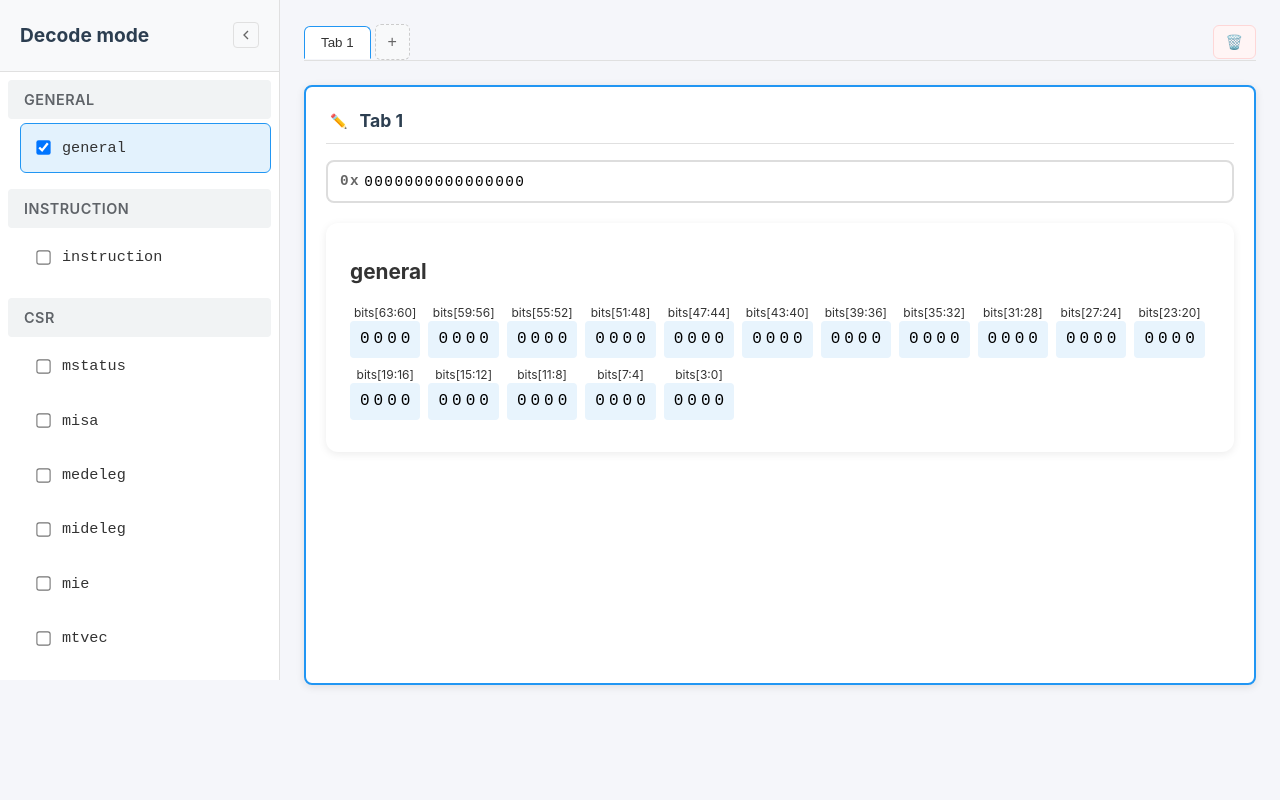
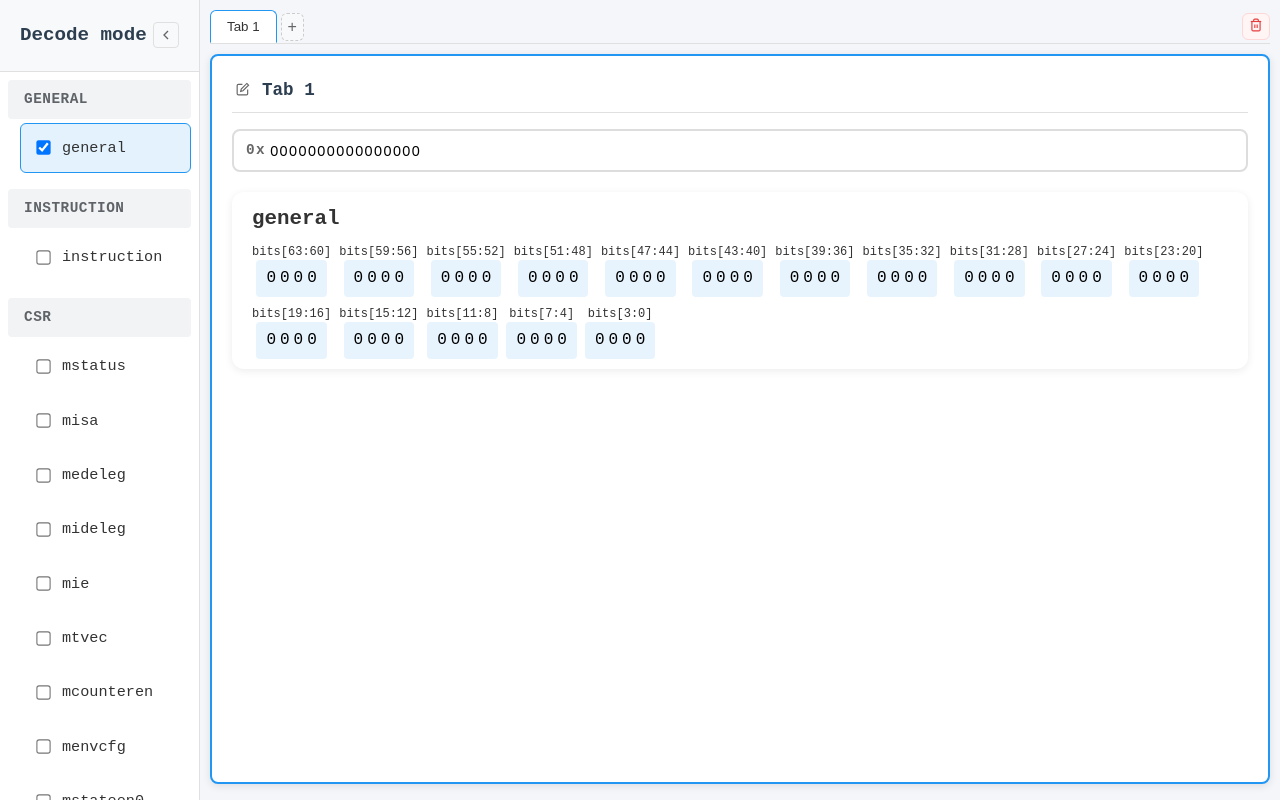
Before and after one commit to ngc7331/rvdecoder-ts, a Vue app: page / in a window 1280 px wide. Built offline with nearby package versions, Linux system fonts and the light colour scheme.

Commit message:
feat: optimize css

```diff
--- a/src/App.vue
+++ b/src/App.vue
@@ -173,6 +173,7 @@ watch([tabs, activeTabId, sidebarCollapsed], saveTabsState, { deep: true })
         <TabNavigation
           :tabs="tabs"
           :active-tab-id="activeTabId"
+          :sidebar-collapsed="sidebarCollapsed"
           @add-tab="addTab"
           @remove-tab="removeTab"
           @select-tab="selectTab"
@@ -194,6 +195,7 @@ watch([tabs, activeTabId, sidebarCollapsed], saveTabsState, { deep: true })
             :key="tab.id"
             :tab="tab"
             :is-active="activeTabId === tab.id"
+            :is-double-row="tabs.length > 2"
             @update-tab="(updates) => handleTabUpdate(tab.id, updates)"
             @select-tab="selectTab(tab.id)"
           />
@@ -217,7 +219,7 @@ watch([tabs, activeTabId, sidebarCollapsed], saveTabsState, { deep: true })
 }
 .content-area {
   flex: 1;
-  padding: 24px;
+  padding: 10px;
   overflow-y: auto;
   display: flex;
   flex-direction: column;
@@ -227,7 +229,7 @@ watch([tabs, activeTabId, sidebarCollapsed], saveTabsState, { deep: true })
 .tab-content-grid {
   flex: 1;
   display: grid;
-  gap: 20px;
+  gap: 10px;
 }
 .tab-content-grid.single {
   grid-template-columns: 1fr;
--- a/src/assets/main.css
+++ b/src/assets/main.css
@@ -6,7 +6,7 @@
 }
 
 body {
-  font-family: -apple-system, BlinkMacSystemFont, 'Segoe UI', Roboto, sans-serif;
+  font-family: monospace, 'Consolas', 'Monaco', 'Menlo', 'Courier New';
   line-height: 1.6;
   color: #333;
 }
--- a/src/components/DecoderCard.vue
+++ b/src/components/DecoderCard.vue
@@ -342,14 +342,14 @@ const extraInfo = computed(() => {
   background: #fff;
   border-radius: 12px;
   box-shadow: 0 2px 8px rgba(0, 0, 0, 0.08);
-  padding: 32px 24px;
+  padding: 10px 20px;
   min-width: 320px;
-  margin-bottom: 24px;
+  margin-bottom: 12px;
 }
 .card-title {
   font-size: 1.3rem;
   font-weight: bold;
-  margin-bottom: 16px;
+  margin-bottom: 8px;
 }
 .bin-output {
   display: flex;
@@ -369,7 +369,6 @@ const extraInfo = computed(() => {
 .bin-bits {
   border-radius: 4px;
   padding: 4px 8px;
-  font-family: monospace;
   font-size: 1rem;
   display: flex;
   flex-wrap: wrap;
@@ -487,7 +486,6 @@ const extraInfo = computed(() => {
   color: #007bff;
 }
 .extra-line {
-  font-family: monospace;
   font-size: 0.85rem;
   line-height: 1.4;
   margin-bottom: 4px;
--- a/src/components/DecoderSelector.vue
+++ b/src/components/DecoderSelector.vue
@@ -75,16 +75,19 @@ defineEmits<Emits>()
 
 <style scoped>
 .sidebar {
-  width: 280px;
+  width: 200px;
   background: white;
   border-right: 1px solid #e0e0e0;
   display: flex;
   flex-direction: column;
-  max-height: calc(100vh - 120px);
-  transition: width 0.3s ease;
+  max-height: 100vh;
+  transition: all 0.3s ease;
+  position: relative;
+  overflow: hidden;
 }
 .sidebar.collapsed {
-  width: 60px;
+  width: 0;
+  border-right: none;
 }
 .sidebar-header {
   padding: 20px;
@@ -93,17 +96,36 @@ defineEmits<Emits>()
   display: flex;
   justify-content: space-between;
   align-items: center;
+  white-space: nowrap;
 }
 .sidebar.collapsed .sidebar-header {
-  padding: 20px 10px;
+  width: 44px;
+  height: 44px;
+  padding: 0;
   justify-content: center;
+  align-items: center;
+  border: 1px solid #e0e0e0;
+  border-radius: 6px;
+  background: white;
+  box-shadow: 0 2px 8px rgba(0, 0, 0, 0.15);
+  position: fixed;
+  top: 20px;
+  left: 20px;
+  z-index: 1000;
+  border-bottom: 1px solid #e0e0e0;
+  transition: all 0.3s ease;
 }
 .sidebar-header h3 {
   margin: 0;
   color: #2c3e50;
   font-size: 1.2rem;
+  white-space: nowrap;
+  overflow: hidden;
 }
 .sidebar.collapsed .sidebar-header h3 {
+  display: none;
+}
+.sidebar.collapsed .checkbox-list {
   display: none;
 }
 .sidebar-toggle {
@@ -118,14 +140,43 @@ defineEmits<Emits>()
   justify-content: center;
   transition: all 0.2s;
 }
+.sidebar.collapsed .sidebar-toggle {
+  border: none;
+  background: none;
+  color: #2196f3;
+}
 .sidebar-toggle:hover {
   background-color: #f0f0f0;
   border-color: #ccc;
+}
+.sidebar.collapsed .sidebar-toggle:hover {
+  background-color: #e3f2fd;
+  border-color: transparent;
 }
 .checkbox-list {
   flex: 1;
   overflow-y: auto;
   padding: 8px;
+}
+
+/* Custom scrollbar for checkbox list */
+.checkbox-list::-webkit-scrollbar {
+  width: 6px;
+}
+
+.checkbox-list::-webkit-scrollbar-track {
+  background: #f1f1f1;
+  border-radius: 3px;
+}
+
+.checkbox-list::-webkit-scrollbar-thumb {
+  background: #c1c1c1;
+  border-radius: 3px;
+  transition: background 0.2s;
+}
+
+.checkbox-list::-webkit-scrollbar-thumb:hover {
+  background: #a1a1a1;
 }
 .category-group {
   margin-bottom: 16px;
@@ -169,7 +220,6 @@ defineEmits<Emits>()
   transform: scale(1.1);
 }
 .checkbox-label {
-  font-family: monospace;
   font-size: 0.95rem;
   color: #333;
   font-weight: 500;
@@ -182,7 +232,12 @@ defineEmits<Emits>()
     max-height: 200px;
   }
   .sidebar.collapsed {
-    max-height: 60px;
+    width: 0;
+    max-height: none;
+  }
+  .sidebar.collapsed .sidebar-header {
+    top: 10px;
+    left: 10px;
   }
 }
 </style>
--- a/src/components/TabNavigation.vue
+++ b/src/components/TabNavigation.vue
@@ -4,6 +4,7 @@ import type { Tab } from '@/types/tab'
 interface Props {
   tabs: Tab[]
   activeTabId: number
+  sidebarCollapsed?: boolean
 }
 
 interface Emits {
@@ -18,7 +19,7 @@ defineEmits<Emits>()
 </script>
 
 <template>
-  <div class="tab-navigation">
+  <div class="tab-navigation" :class="{ 'sidebar-collapsed': sidebarCollapsed }">
     <div class="tab-list">
       <div class="tab-controls-left">
         <button
@@ -48,7 +49,12 @@ defineEmits<Emits>()
         </button>
       </div>
       <button class="tab-clear" @click="$emit('clear-storage')" title="Clear all saved data">
-        🗑️
+        <svg width="14" height="14" viewBox="0 0 24 24" fill="none" stroke="currentColor" stroke-width="2">
+          <polyline points="3,6 5,6 21,6" />
+          <path d="M19 6v14a2 2 0 0 1-2 2H7a2 2 0 0 1-2-2V6m3 0V4a2 2 0 0 1 2-2h4a2 2 0 0 1 2 2v2" />
+          <line x1="10" y1="11" x2="10" y2="17" />
+          <line x1="14" y1="11" x2="14" y2="17" />
+        </svg>
       </button>
     </div>
   </div>
@@ -56,7 +62,11 @@ defineEmits<Emits>()
 
 <style scoped>
 .tab-navigation {
-  margin-bottom: 24px;
+  margin-bottom: 10px;
+  transition: padding-left 0.3s ease;
+}
+.tab-navigation.sidebar-collapsed {
+  padding-left: 84px;
 }
 .tab-list {
   display: flex;
@@ -116,7 +126,7 @@ defineEmits<Emits>()
   color: #e74c3c;
 }
 .tab-add {
-  padding: 8px 12px;
+  padding: 4px 6px;
   background: #f8f9fa;
   border: 1px dashed #ccc;
   border-radius: 6px;
@@ -130,7 +140,7 @@ defineEmits<Emits>()
   border-color: #999;
 }
 .tab-clear {
-  padding: 8px 12px;
+  padding: 4px 6px;
   background: #fff5f5;
   border: 1px solid #fed7d7;
   border-radius: 6px;
--- a/src/components/TabPane.vue
+++ b/src/components/TabPane.vue
@@ -9,6 +9,7 @@ import DecoderCard from './DecoderCard.vue'
 interface Props {
   tab: Tab
   isActive: boolean
+  isDoubleRow: boolean
 }
 
 const props = defineProps<Props>()
@@ -149,11 +150,14 @@ const cancelEditTabName = () => {
 </script>
 
 <template>
-  <div class="tab-pane" :class="{ active: isActive }" @click="handleTabPaneClick">
+  <div class="tab-pane" :class="{ active: isActive, 'double-row': isDoubleRow }" @click="handleTabPaneClick">
     <div class="tab-header">
       <div class="tab-title-container">
         <button class="tab-edit-btn" @click.stop="startEditTabName" :title="`Edit ${tab.name}`">
-          ✏️
+          <svg width="14" height="14" viewBox="0 0 24 24" fill="none" stroke="currentColor" stroke-width="2">
+            <path d="M11 4H4a2 2 0 0 0-2 2v14a2 2 0 0 0 2 2h14a2 2 0 0 0 2-2v-7" />
+            <path d="m18.5 2.5 3 3L12 15l-4 1 1-4 9.5-9.5z" />
+          </svg>
         </button>
         <h3 v-if="!isEditingName" class="tab-title">{{ tab.name }}</h3>
         <input
@@ -205,10 +209,42 @@ const cancelEditTabName = () => {
   border: 2px solid transparent;
   transition: border-color 0.2s;
   overflow-y: auto;
-  max-height: calc(100vh - 200px);
+  max-height: calc(100vh - 70px);
+}
+
+/* Custom scrollbar for tab pane */
+.tab-pane::-webkit-scrollbar {
+  width: 8px;
+}
+
+.tab-pane::-webkit-scrollbar-track {
+  background: #f8f9fa;
+  border-radius: 4px;
+  margin: 4px;
+}
+
+.tab-pane::-webkit-scrollbar-thumb {
+  background: #d1d5db;
+  border-radius: 4px;
+  transition: background 0.2s;
+}
+
+.tab-pane::-webkit-scrollbar-thumb:hover {
+  background: #9ca3af;
+}
+
+.tab-pane.active::-webkit-scrollbar-thumb {
+  background: #93c5fd;
+}
+
+.tab-pane.active::-webkit-scrollbar-thumb:hover {
+  background: #60a5fa;
 }
 .tab-pane.active {
   border-color: #2196f3;
+}
+.tab-pane.double-row {
+  max-height: calc(50vh - 40px);
 }
 .tab-header {
   margin-bottom: 16px;
@@ -285,7 +321,6 @@ const cancelEditTabName = () => {
   color: #666;
   font-weight: bold;
   margin-right: 4px;
-  font-family: monospace;
   letter-spacing: 0.1em;
   font-size: 0.9rem;
 }
@@ -294,7 +329,6 @@ const cancelEditTabName = () => {
   border: none;
   outline: none;
   font-size: 0.9rem;
-  font-family: monospace;
   letter-spacing: 0.1em;
 }
 .page-content {
```
